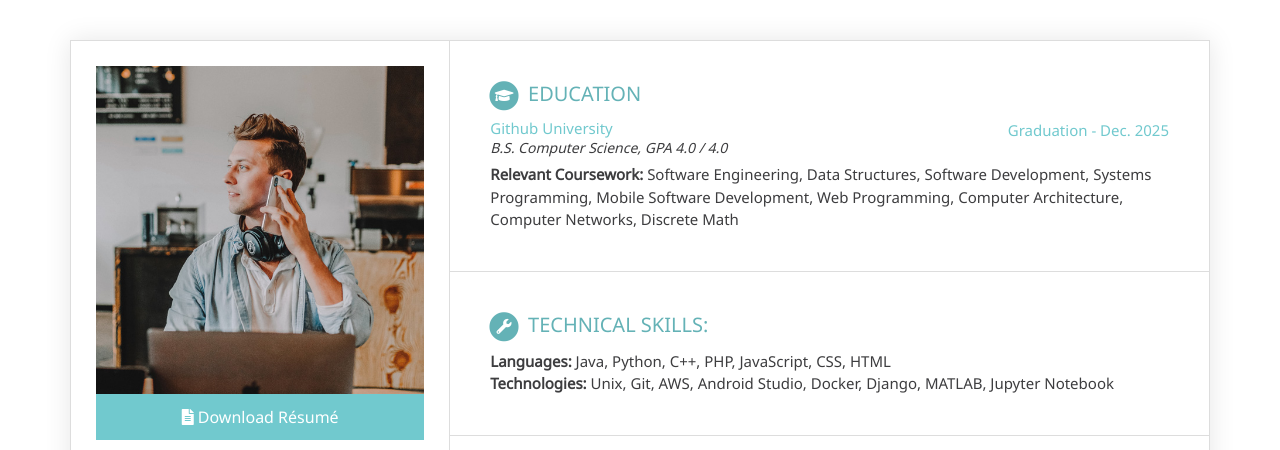
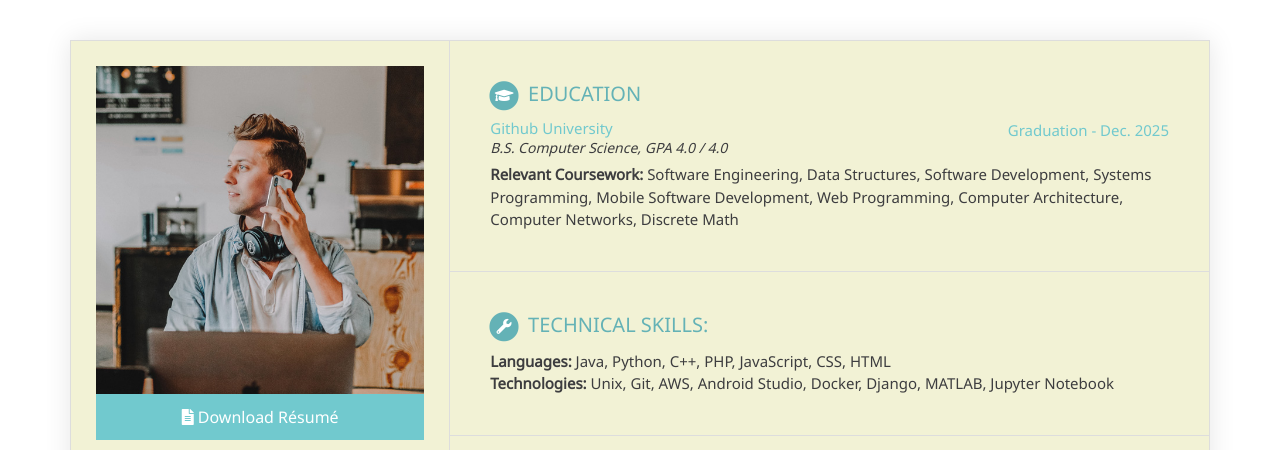
Before and after one commit to SV-Girl/SV-girl.github.io, a plain HTML site: page index.html in a window 1280 px wide. Shown: the top 450 px of the page. Drawn offline with nearby package versions, Linux system fonts and the light colour scheme; files that its build step writes are made by us from their sources; files whose address does not match are found by name.

Commit message:
Update style.css

```diff
--- a/style.css
+++ b/style.css
@@ -9,7 +9,7 @@ body {
 }
 
 main {
-    background-color: #fff;
+    background-color: #f2f2d5;
     border: 1px solid #ddd;
     box-shadow: 0 0 25px 0 rgba(0, 0, 0, 0.1);
 }
```
